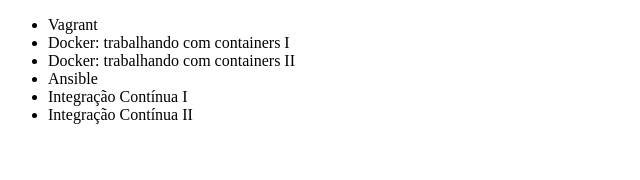
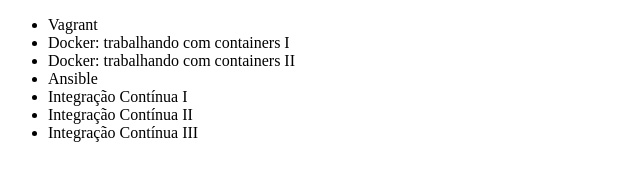
Before and after one commit to PauloJuniorHotmart/Primeiro-Repositorio, a plain HTML site: page index.html in a window 1280 px wide. Shown: the whole page, without its empty margins (0-640 px from the left). Drawn offline with Linux system fonts and the light colour scheme.

Commit message:
criando integração continua 3

```diff
--- a/index.html
+++ b/index.html
@@ -12,6 +12,7 @@
         <li>Ansible</li>
         <li>Integração Contínua I</li>
         <li>Integração Contínua II</li>
+        <li>Integração Contínua III</li>
     </ul>
 </body>
 </html>
```
